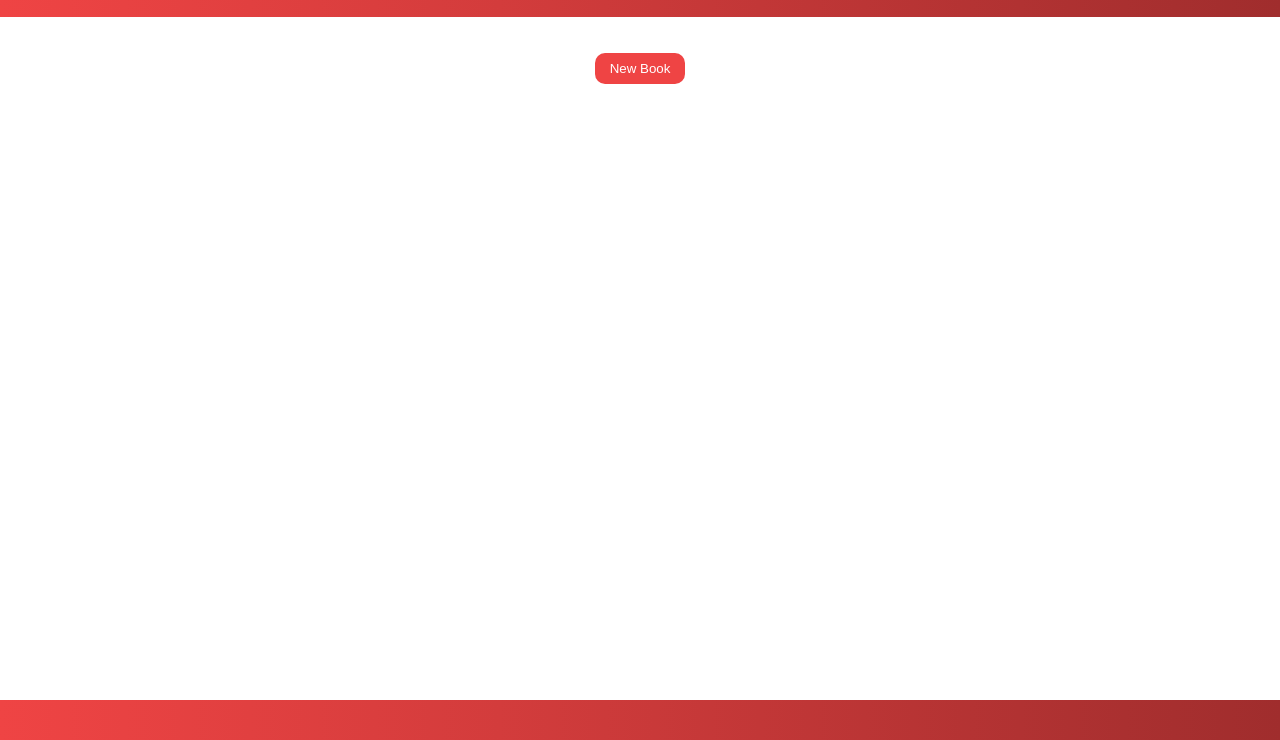
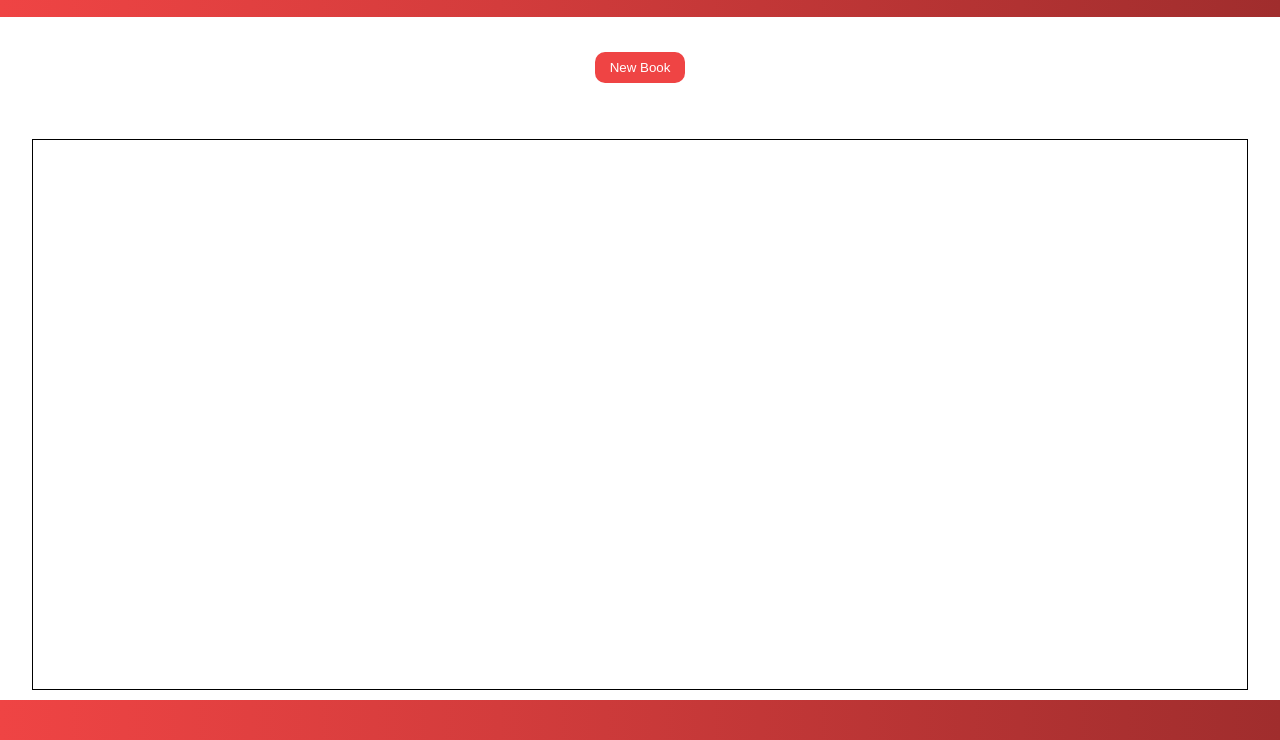
Before and after one commit to bladex0p/book-library, a plain HTML site: page index.html in a window 1280 px wide. Shown: the part 60-800 px from the top of the page. Drawn offline with Linux system fonts and the light colour scheme.

Commit message:
aligned all page contents and added border to gridbox

```diff
--- a/style.css
+++ b/style.css
@@ -11,6 +11,8 @@
     display: flex;
     flex-direction: column;
     min-height: 100vh;
+    justify-content: center;
+    align-items: center;
   }
 
   p {
@@ -22,6 +24,7 @@
     padding: 20px;
     position: sticky;
     top: 0;
+    width: 100%;
     z-index: 1000;
     background: #EF4444;
     background: -moz-linear-gradient(left, #EF4444 0%, #D33C3C 39%, #A02D2D 100%);
@@ -34,6 +37,7 @@
     padding: 20px;
     text-align: center;
     margin-top: auto;
+    width: 100%;
     background: #EF4444;
     background: -moz-linear-gradient(left, #EF4444 0%, #D33C3C 39%, #A02D2D 100%);
     background: -webkit-linear-gradient(left, #EF4444 0%, #D33C3C 39%, #A02D2D 100%);
@@ -62,6 +66,8 @@
     grid-template-columns: repeat(auto-fit, minmax(300px, 1fr));
     grid-gap: 20px;
     padding: 20px;
+    width: 95%;
+    border: 1px solid black;
   }
 
 
```
